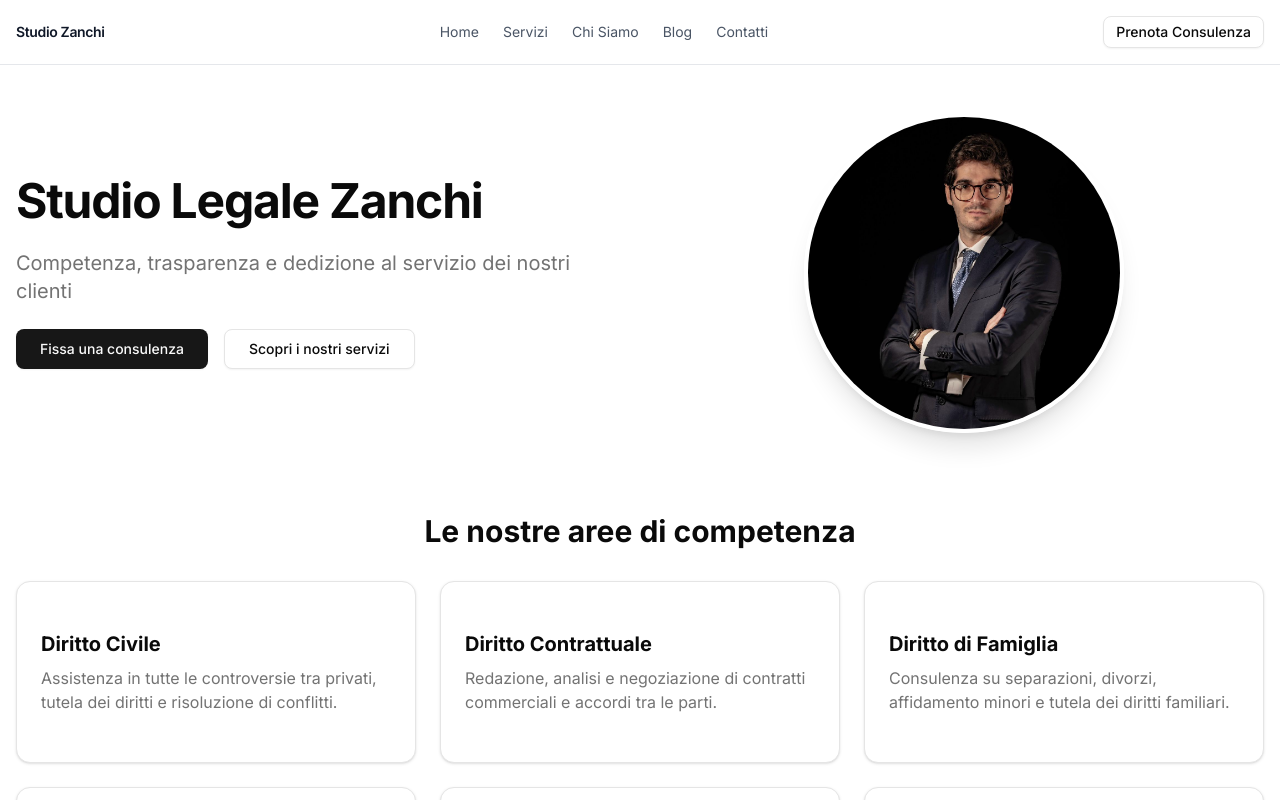
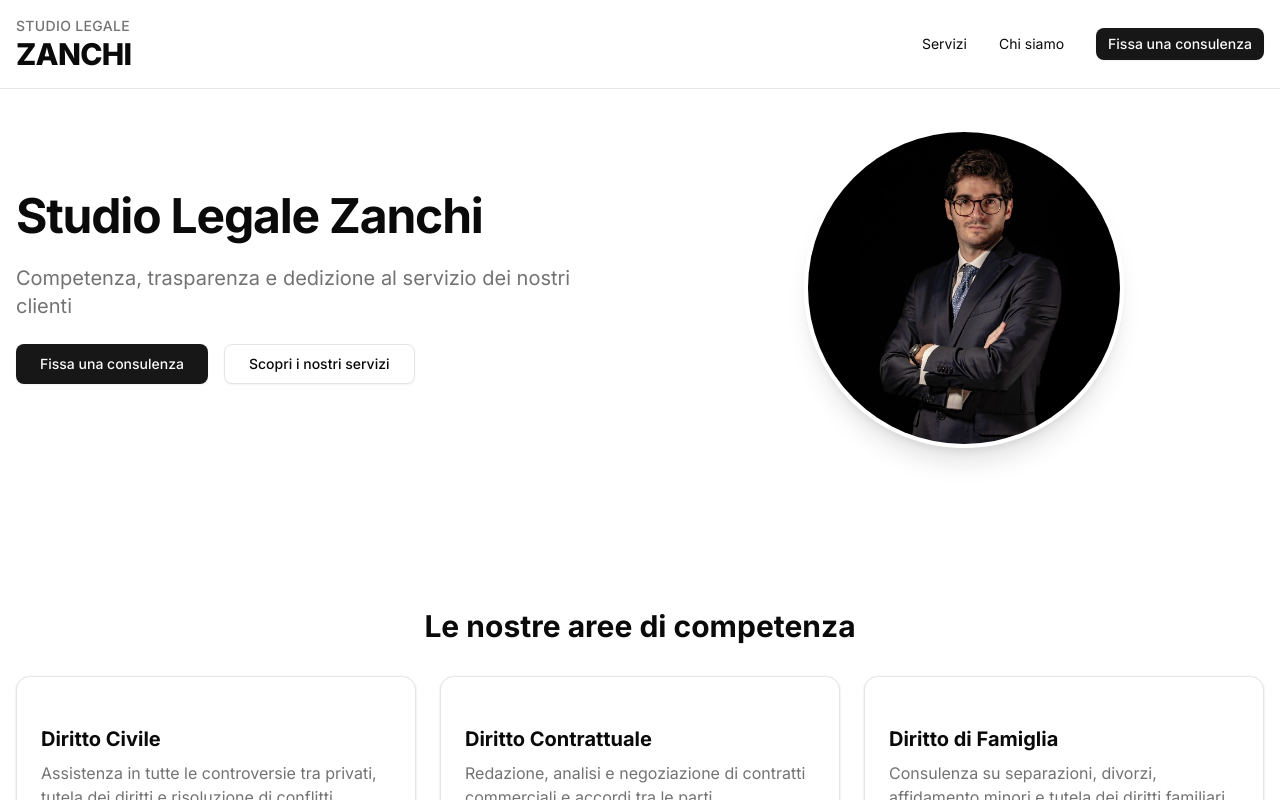
Before and after one commit to Zamir29/studio-legale-zanchi, a Next.js app: page / in a window 1280 px wide. Shown: the top 800 px of the page. Built offline with nearby package versions, Linux system fonts and the light colour scheme.

Commit message:
updated the style of the Header - not happy

```diff
--- a/package.json
+++ b/package.json
@@ -16,6 +16,7 @@
     "class-variance-authority": "^0.7.1",
     "clsx": "^2.1.1",
     "date-fns": "^3.6.0",
+    "framer-motion": "^12.12.1",
     "lucide-react": "^0.511.0",
     "next": "15.3.2",
     "react": "^18.2.0",
--- a/src/app/page.tsx
+++ b/src/app/page.tsx
@@ -7,7 +7,7 @@ export default function Home() {
   return (
     <div className="container mx-auto px-4 py-12">
       {/* Hero Section */}
-      <section className="flex flex-col md:flex-row items-center justify-between gap-12 mb-20">
+      <section className="flex flex-col md:flex-row items-center justify-between gap-12 mb-20 py-20">
         <div className="flex-1 space-y-6">
           <h1 className="text-4xl md:text-5xl font-bold tracking-tight">
             Studio Legale Zanchi
--- a/src/components/Header.tsx
+++ b/src/components/Header.tsx
@@ -1,96 +1,114 @@
+// src/components/Header.tsx
 "use client";
 
 import Link from "next/link";
 import { Menu, X } from "lucide-react";
 import { Button } from "@/components/ui/button";
-import { useState } from "react";
+import { useState, useEffect } from "react";
+import { AnimatePresence, motion } from "framer-motion";
 
 export default function Header() {
   const [isMenuOpen, setIsMenuOpen] = useState(false);
 
-  const toggleMenu = () => setIsMenuOpen(!isMenuOpen);
+  const toggleMenu = () => {
+    setIsMenuOpen(!isMenuOpen);
+  };
+
+  const closeMenu = () => {
+    setIsMenuOpen(false);
+  };
+
+  useEffect(() => {
+    document.body.style.overflow = isMenuOpen ? "hidden" : "auto";
+    return () => {
+      document.body.style.overflow = "auto";
+    };
+  }, [isMenuOpen]);
 
   return (
-    <header className="sticky top-0 z-50 w-full bg-white/80 backdrop-blur border-b border-gray-200">
-      <div className="container mx-auto flex h-16 items-center justify-between px-4">
+    <>
+      <header className="fixed top-0 z-50 w-full bg-white/80 backdrop-blur border-b border-gray-200">
+        <div className="container mx-auto px-4 py-4 flex justify-between items-center">
           {/* Logo */}
-        <Link
-          href="/"
-          className="font-semibold text-gray-900 text-sm tracking-tight"
-        >
-          Studio Zanchi
+          <Link href="/" className="flex flex-col leading-none">
+            <span className="text-sm font-medium text-muted-foreground tracking-wide uppercase">
+              Studio Legale
+            </span>
+            <span className="text-3xl font-extrabold tracking-tight uppercase">
+              ZANCHI
+            </span>
           </Link>
 
-        {/* Desktop Navigation */}
-        <nav className="hidden md:flex space-x-6 text-sm text-gray-600">
-          <Link href="/" className="hover:text-black">
-            Home
-          </Link>
-          <Link href="/servizi" className="hover:text-black">
+          {/* Desktop Nav */}
+          <nav className="hidden md:flex gap-8 items-center">
+            <Link
+              href="/servizi"
+              className="text-sm hover:text-primary transition-colors"
+            >
               Servizi
             </Link>
-          <Link href="/chi-siamo" className="hover:text-black">
-            Chi Siamo
+            <Link
+              href="/chi-siamo"
+              className="text-sm hover:text-primary transition-colors"
+            >
+              Chi siamo
             </Link>
-          <Link href="/blog" className="hover:text-black">
-            Blog
-          </Link>
-          <Link href="/contatti" className="hover:text-black">
-            Contatti
+            <Link href="/contatti">
+              <Button size="sm">Fissa una consulenza</Button>
             </Link>
           </nav>
 
-        {/* CTA Button (Desktop) */}
-        <div className="hidden md:inline-flex">
-          <Button asChild variant="outline" size="sm">
-            <Link href="/contatti">Prenota Consulenza</Link>
-          </Button>
-        </div>
-
           {/* Mobile Menu Toggle */}
-        <div className="md:hidden">
-          <Button
-            variant="ghost"
-            size="icon"
+          <button
+            className="md:hidden z-50 relative"
             onClick={toggleMenu}
-            aria-label="Toggle menu"
+            aria-label="Toggle Menu"
           >
             {isMenuOpen ? (
-              <X className="w-5 h-5" />
+              <X className="w-6 h-6" />
             ) : (
-              <Menu className="w-5 h-5" />
+              <Menu className="w-6 h-6" />
             )}
-          </Button>
+          </button>
         </div>
-      </div>
+      </header>
 
-      {/* Mobile Menu */}
+      <AnimatePresence>
         {isMenuOpen && (
-        <div className="md:hidden bg-white border-t border-gray-200">
-          <nav className="flex flex-col space-y-2 p-4 text-sm text-gray-700">
-            <Link href="/" onClick={toggleMenu}>
-              Home
-            </Link>
-            <Link href="/servizi" onClick={toggleMenu}>
+          <motion.div
+            className="fixed inset-0 z-40 bg-black/50 pt-16"
+            onClick={closeMenu}
+            initial={{ opacity: 0 }}
+            animate={{ opacity: 1 }}
+            exit={{ opacity: 0 }}
+          >
+            <motion.div
+              className="relative bg-white w-full h-full flex flex-col items-center justify-center gap-6 text-lg font-medium"
+              onClick={(e) => e.stopPropagation()}
+              initial={{ y: "-100%", opacity: 0 }}
+              animate={{ y: 0, opacity: 1 }}
+              exit={{ y: "-100%", opacity: 0 }}
+              transition={{ duration: 0.3 }}
+            >
+              <button
+                className="absolute top-4 right-4 z-50"
+                onClick={closeMenu}
+              >
+                <X className="w-6 h-6" />
+              </button>
+              <Link href="/servizi" onClick={closeMenu}>
                 Servizi
               </Link>
-            <Link href="/chi-siamo" onClick={toggleMenu}>
-              Chi Siamo
+              <Link href="/chi-siamo" onClick={closeMenu}>
+                Chi siamo
               </Link>
-            <Link href="/blog" onClick={toggleMenu}>
-              Blog
+              <Link href="/contatti" onClick={closeMenu}>
+                <Button>Fissa una consulenza</Button>
               </Link>
-            <Link href="/contatti" onClick={toggleMenu}>
-              Contatti
-            </Link>
-            <Button asChild variant="outline" className="mt-2">
-              <Link href="/contatti" onClick={toggleMenu}>
-                Prenota Consulenza
-              </Link>
-            </Button>
-          </nav>
-        </div>
+            </motion.div>
+          </motion.div>
         )}
-    </header>
+      </AnimatePresence>
+    </>
   );
 }
```
Also changed, not shown: 1 other file (tests, documents, lock files or other folders). Lines whose indentation alone changed are shown as unchanged.
